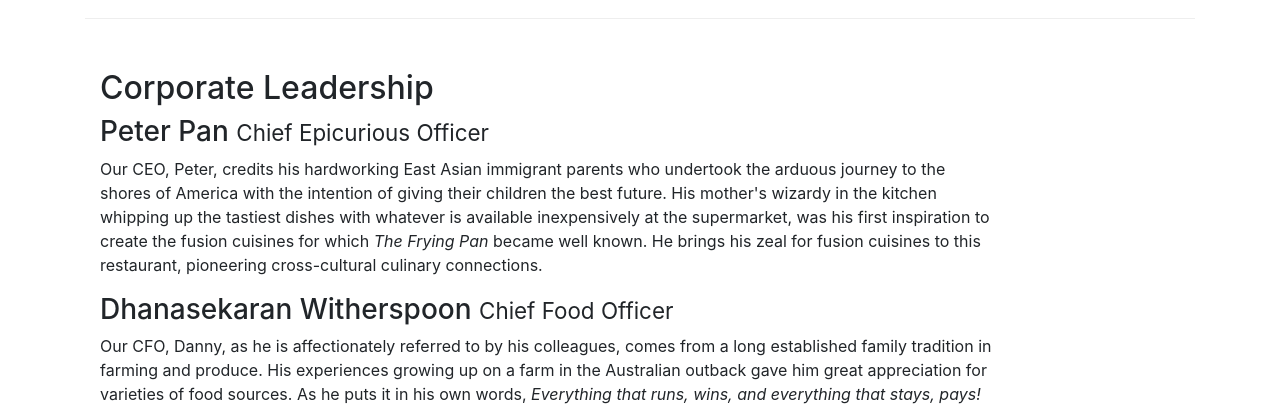
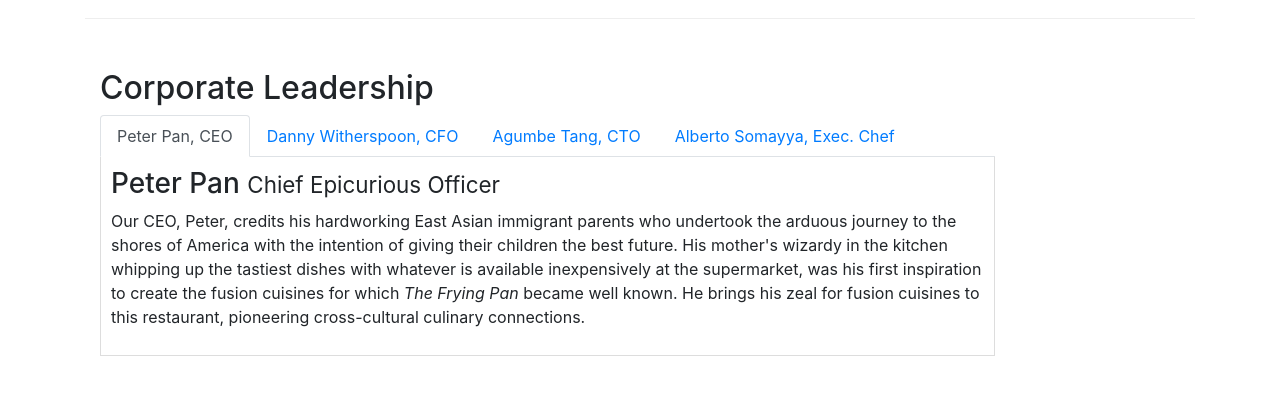
Before and after one commit to jduan/bootstrap_course, a website: page aboutus.html in a window 1280 px wide. Shown: the part 910-1326 px from the top of the page. Drawn offline with nearby package versions, Linux system fonts and the light colour scheme.

Commit message:
Tabbed Navigation

```diff
--- a/aboutus.html
+++ b/aboutus.html
@@ -105,14 +105,41 @@
     <div class="row row-content">
         <div class="col-xs-12 col-sm-10">
             <h2>Corporate Leadership</h2>
+            <ul class="nav nav-tabs">
+                <li class="nav-item">
+                    <a class="nav-link active" href="#peter" role="tab" data-toggle="tab">Peter Pan, CEO</a>
+                </li>
+                <li class="nav-item">
+                    <a class="nav-link" href="#danny" role="tab" data-toggle="tab">Danny Witherspoon, CFO</a>
+                </li>
+                <li class="nav-item">
+                    <a class="nav-link" href="#agumbe" role="tab" data-toggle="tab">Agumbe Tang, CTO</a>
+                </li>
+                <li class="nav-item">
+                   <a class="nav-link" href="#alberto" role="tab" data-toggle="tab">Alberto Somayya, Exec. Chef</a>
+                </li>
+            </ul>
+
+            <div class="tab-content">
+                <div role="tabpanel" class="tab-pane fade show active" id="peter">
                     <h3>Peter Pan <small>Chief Epicurious Officer</small></h3>
                     <p>Our CEO, Peter, credits his hardworking East Asian immigrant parents who undertook the arduous journey to the shores of America with the intention of giving their children the best future. His mother's wizardy in the kitchen whipping up the tastiest dishes with whatever is available inexpensively at the supermarket, was his first inspiration to create the fusion cuisines for which <em>The Frying Pan</em> became well known. He brings his zeal for fusion cuisines to this restaurant, pioneering cross-cultural culinary connections.</p>
+                </div>
+                <div role="tabpanel" class="tab-pane fade " id="danny">
                     <h3>Dhanasekaran Witherspoon <small>Chief Food Officer</small></h3>
                     <p>Our CFO, Danny, as he is affectionately referred to by his colleagues, comes from a long established family tradition in farming and produce. His experiences growing up on a farm in the Australian outback gave him great appreciation for varieties of food sources. As he puts it in his own words, <em>Everything that runs, wins, and everything that stays, pays!</em></p>
+                </div>
+
+                <div role="tabpanel" class="tab-pane fade " id="agumbe">
                     <h3>Agumbe Tang <small>Chief Taste Officer</small></h3>
                     <p>Blessed with the most discerning gustatory sense, Agumbe, our CFO, personally ensures that every dish that we serve meets his exacting tastes. Our chefs dread the tongue lashing that ensues if their dish does not meet his exacting standards. He lives by his motto, <em>You click only if you survive my lick.</em></p>
+                </div>
+
+                <div role="tabpanel" class="tab-pane fade " id="alberto">
                     <h3>Alberto Somayya <small>Executive Chef</small></h3>
                     <p>Award winning three-star Michelin chef with wide International experience having worked closely with whos-who in the culinary world, he specializes in creating mouthwatering Indo-Italian fusion experiences. He says, <em>Put together the cuisines from the two craziest cultures, and you get a winning hit! Amma Mia!</em></p>
+                </div>
+            </div>
         </div>
         <div>
             <p style="padding:20px;"></p>
@@ -162,10 +189,10 @@
         </div>
     </div>
 </footer>
-<!-- jQuery (necessary for Bootstrap's JavaScript plugins) -->
-<script src="https://ajax.googleapis.com/ajax/libs/jquery/1.11.3/jquery.min.js"></script>
-<!-- Include all compiled plugins (below), or include individual files as needed -->
-<script src="js/bootstrap.min.js"></script>
+<!-- jQuery first, then Tether, then Bootstrap JS. -->
+<script src="node_modules/jquery/dist/jquery.min.js"></script>
+<script src="node_modules/tether/dist/js/tether.min.js"></script>
+<script src="node_modules/bootstrap/dist/js/bootstrap.min.js"></script>
 </body>
 
 </html>
--- a/css/styles.css
+++ b/css/styles.css
@@ -37,3 +37,10 @@ body {
 .navbar-inverse {
     background-color: #512DA8;
 }
+
+.tab-content {
+    border-left: 1px solid #ddd;
+    border-right: 1px solid #ddd;
+    border-bottom: 1px solid #ddd;
+    padding: 10px;
+}
```
Also changed, not shown: index.html (+1 -1 lines). Lines whose indentation alone changed are shown as unchanged.
